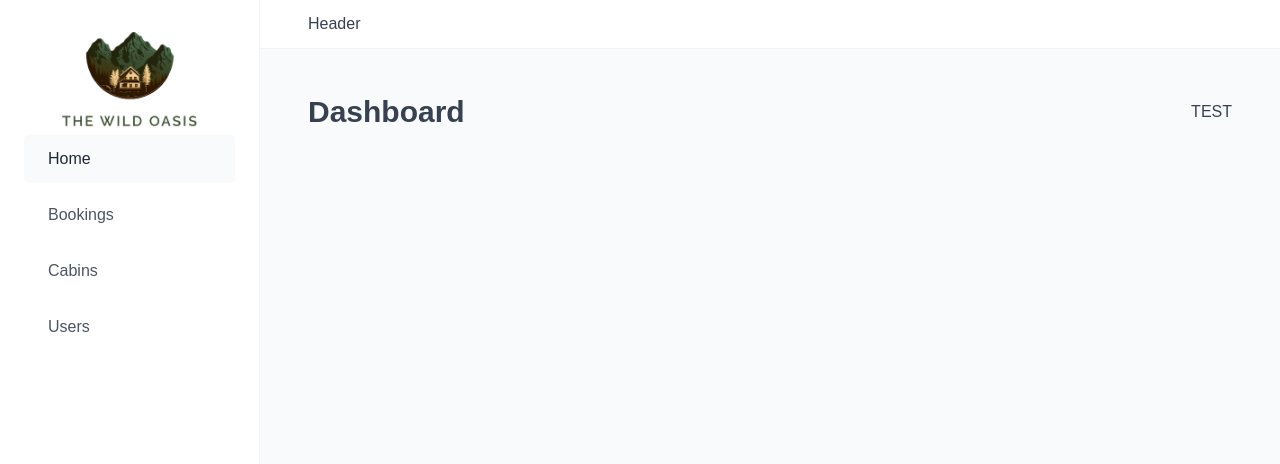
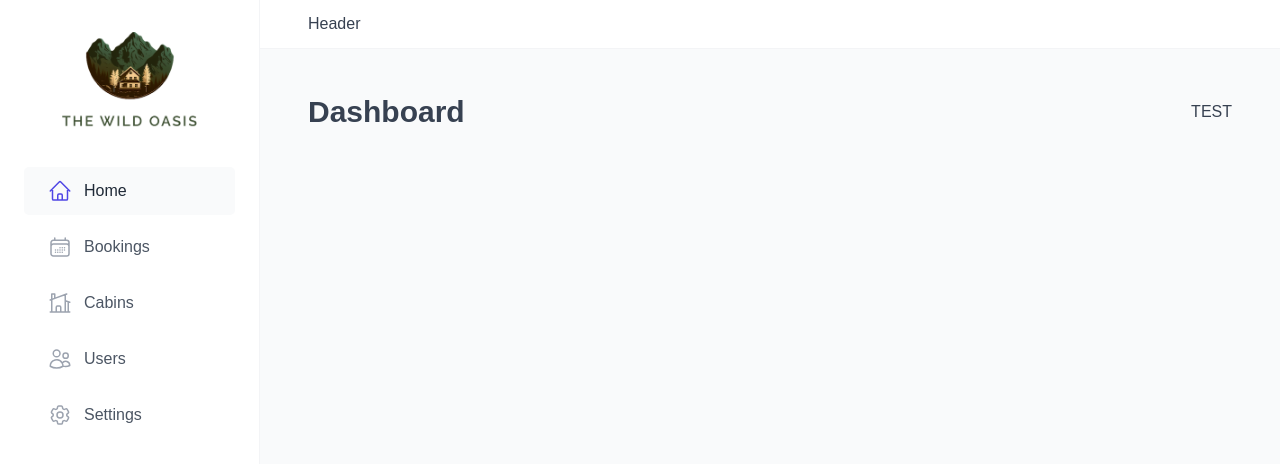
Before and after one commit to Soroush47/the-wild-oasis, a React (Vite) app: page /dashboard in a window 1280 px wide. Shown: the top 464 px of the page. Built offline with nearby package versions, Linux system fonts and the light colour scheme.

Commit message:
React icons added to the project.

```diff
--- a/package.json
+++ b/package.json
@@ -12,6 +12,7 @@
   "dependencies": {
     "react": "^18.2.0",
     "react-dom": "^18.2.0",
+    "react-icons": "^5.6.0",
     "react-router-dom": "^6.30.3",
     "styled-components": "^6.4.1"
   },
--- a/src/ui/MainNav.tsx
+++ b/src/ui/MainNav.tsx
@@ -1,3 +1,10 @@
+import {
+    HiOutlineCalendarDays,
+    HiOutlineCog6Tooth,
+    HiOutlineHome,
+    HiOutlineHomeModern,
+    HiOutlineUsers,
+} from "react-icons/hi2";
 import { NavLink } from "react-router-dom";
 import styled from "styled-components";
 
@@ -51,16 +58,34 @@
         <nav>
             <NavList>
                 <li>
-                    <StyledNavLink to="/dashboard">Home</StyledNavLink>
+                    <StyledNavLink to="/dashboard">
+                        <HiOutlineHome />
+                        <span>Home</span>
+                    </StyledNavLink>
                 </li>
                 <li>
-                    <StyledNavLink to="/bookings">Bookings</StyledNavLink>
+                    <StyledNavLink to="/bookings">
+                        <HiOutlineCalendarDays />
+                        <span>Bookings</span>
+                    </StyledNavLink>
                 </li>
                 <li>
-                    <StyledNavLink to="/cabins">Cabins</StyledNavLink>
+                    <StyledNavLink to="/cabins">
+                        <HiOutlineHomeModern />
+                        <span>Cabins</span>
+                    </StyledNavLink>
                 </li>
                 <li>
-                    <StyledNavLink to="/users">Users</StyledNavLink>
+                    <StyledNavLink to="/users">
+                        <HiOutlineUsers />
+                        <span>Users</span>
+                    </StyledNavLink>
+                </li>
+                <li>
+                    <StyledNavLink to="/settings">
+                        <HiOutlineCog6Tooth />
+                        <span>Settings</span>
+                    </StyledNavLink>
                 </li>
             </NavList>
         </nav>
--- a/src/ui/Sidebar.tsx
+++ b/src/ui/Sidebar.tsx
@@ -7,6 +7,10 @@
     padding: 3.2rem 2.4rem;
     border-right: 1px solid var(--color-grey-100);
     grid-row: 1/-1;
+
+    display: flex;
+    flex-direction: column;
+    gap: 3.2rem;
 `;
 
 function Sidebar() {
```
Also changed, not shown: 1 other file (tests, documents, lock files or other folders).
